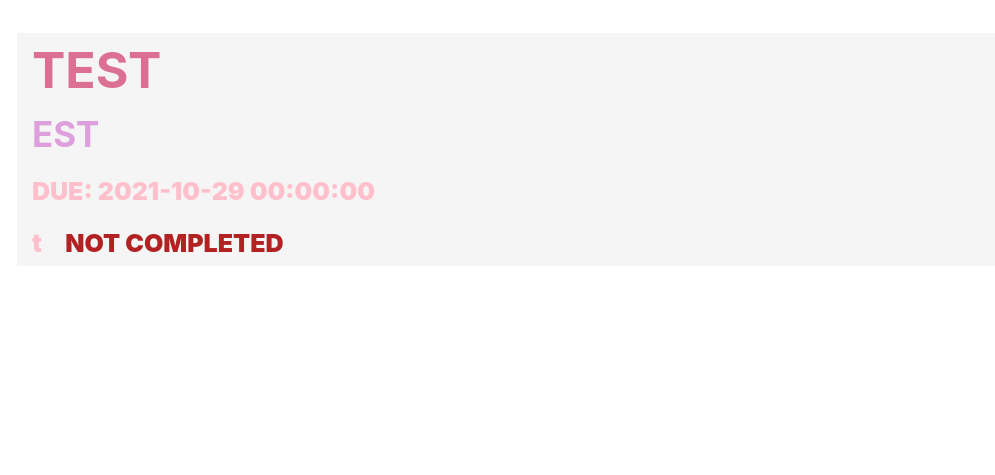
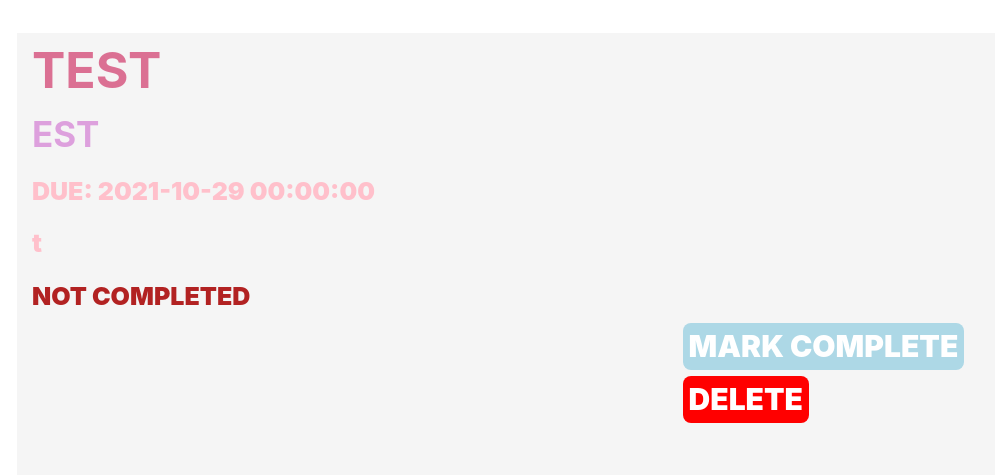
Before and after one commit to louisboswell/web-dev-1, a Flask app: page /uncompleted in a window 1280 px wide. Shown: the part 293-768 px from the top of the page, without its empty margins (111-1106 px from the left). Run offline with Flask 2, Linux system fonts and the light colour scheme; data comes from the database, SQL or seed files in the repository; both versions use the stored data as it was after the commit; some libraries are stand-ins or nearby versions.

Commit message:
All pages now updated

```diff
--- a/app/templates/banner_templates/uncompleted.html
+++ b/app/templates/banner_templates/uncompleted.html
@@ -55,6 +55,29 @@
           background-color: whitesmoke;
         }
 
+        .button
+        {
+            font-size: 30px;
+            color:white;
+            font-weight: bolder;
+            background-color: lightblue;
+            border: none;
+            display: inline-block;
+            text-decoration: none;
+            border-radius: 8px;
+        }
+
+
+        .disabled {
+            opacity: 0;
+            cursor: not-allowed;
+          }
+
+        .button:hover {
+            background-color: darkcyan;
+            color: white;
+        }
+
         </style>
   </head>
 
@@ -102,13 +125,31 @@
 
             <h8>Due: {{ p.date }}</h8> <br style = "margin: 0px;">
 
-            <h8 style="text-transform:none;">{{ p.description }}</h8>
+            <h8 style="text-transform:none;">{{ p.description }}</h8> <br style = "margin: 0px;">
 
             {% if p.completed == True %}
-            <h8 style="color:rgb(23, 201, 112);">Completed</h8>
+            <h8 style="color:rgb(23, 201, 112); text-transform:uppercase;">Completed</h8>
             {% else %}
-            <h8 style="color:firebrick;">Not completed</h8>
+            <h8 style="color:firebrick; text-transform: uppercase;">Not completed</h8>
             {% endif %}
+            <br style = "margin: 0px;">
+
+              <div style = "margin-left: 65%; margin-right: 5%">
+
+                  <form action ="{{ url_for('all') }}" method="post">
+
+                    {% if p.completed == False %}
+
+                    <input type = "submit" class = "button" name = "complete" value = "MARK COMPLETE">
+
+                {% endif %}
+                      <input type = "hidden" name = "assessmentName" value="{{ p.name}}">
+                      <input type = "submit" style="background-color: red;" class = "button" name = "delete" value = "DELETE">
+
+
+                  </form>
+
+              </div>
 
             <br style = "margin: 20px;">
           </div>
--- a/app/views.py
+++ b/app/views.py
@@ -40,11 +40,49 @@
 @app.route('/completed')
 def completed():
     database = models.Assessment.query.filter_by(completed = True).all()
+
+
+    testname = request.form.get('assessmentName')
+    delete = request.form.get('delete')
+    complete = request.form.get('complete')
+
+
+    if (testname is not None):
+        completedTask = models.Assessment.query.get(testname)
+        if (isinstance(completedTask,models.Assessment) == True):
+
+            if (delete is not None):
+                db.session.delete(completedTask)
+                db.session.commit()
+
+            if (complete is not None):
+                completedTask.completed = True
+                db.session.commit()
+
     return render_template("banner_templates/completed.html", database = database)
 
 @app.route('/uncompleted')
 def uncompleted():
         database = models.Assessment.query.filter_by(completed = False).all()
+
+
+        testname = request.form.get('assessmentName')
+        delete = request.form.get('delete')
+        complete = request.form.get('complete')
+
+
+        if (testname is not None):
+            completedTask = models.Assessment.query.get(testname)
+            if (isinstance(completedTask,models.Assessment) == True):
+
+                if (delete is not None):
+                    db.session.delete(completedTask)
+                    db.session.commit()
+
+                if (complete is not None):
+                    completedTask.completed = True
+                    db.session.commit()
+
         return render_template("banner_templates/uncompleted.html", database = database)
 
 @app.route('/add', methods = ['GET', 'POST'])
```
Also changed, not shown: app/templates/banner_templates/completed.html (+38 -3 lines), app.db.
